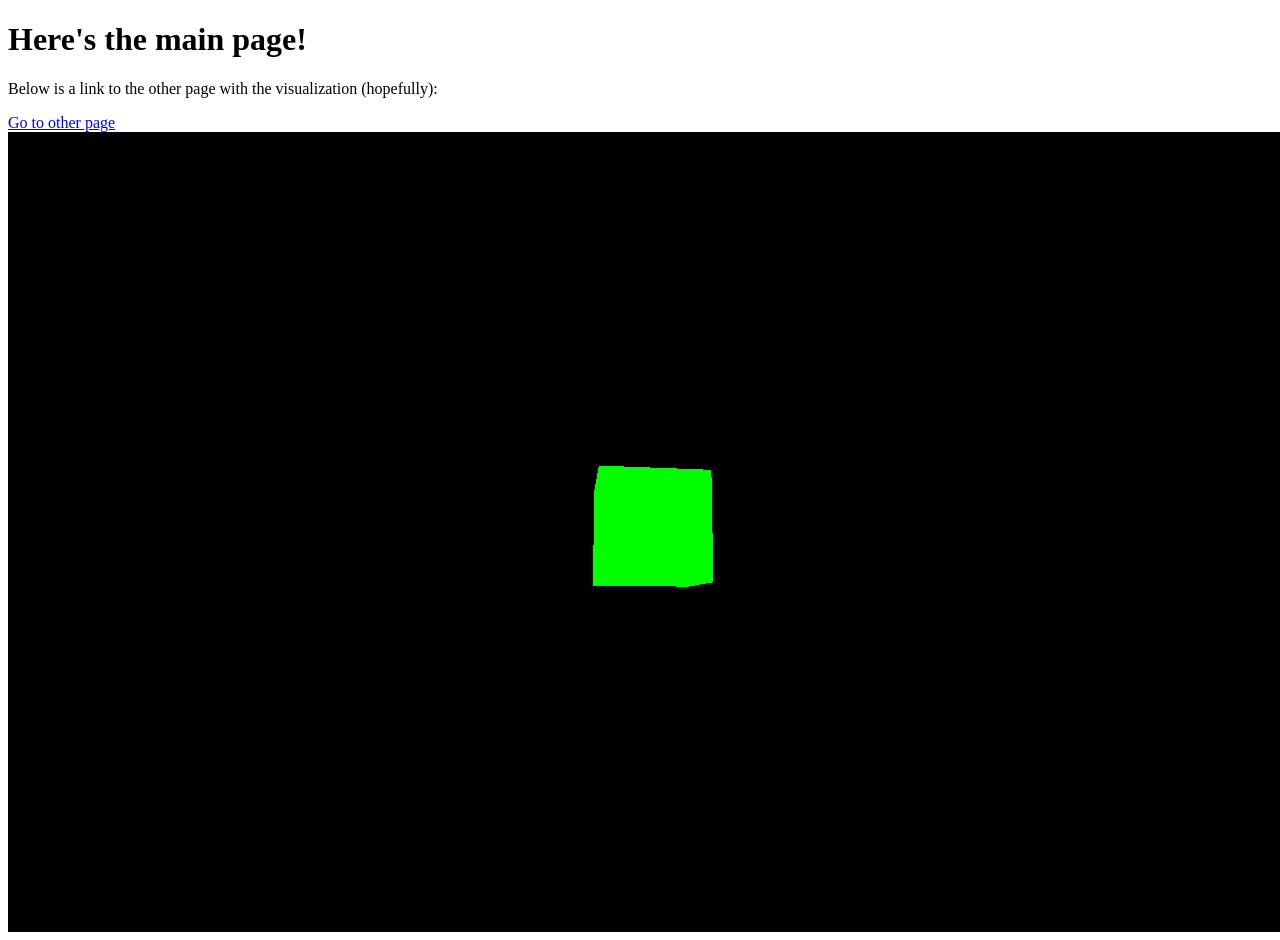
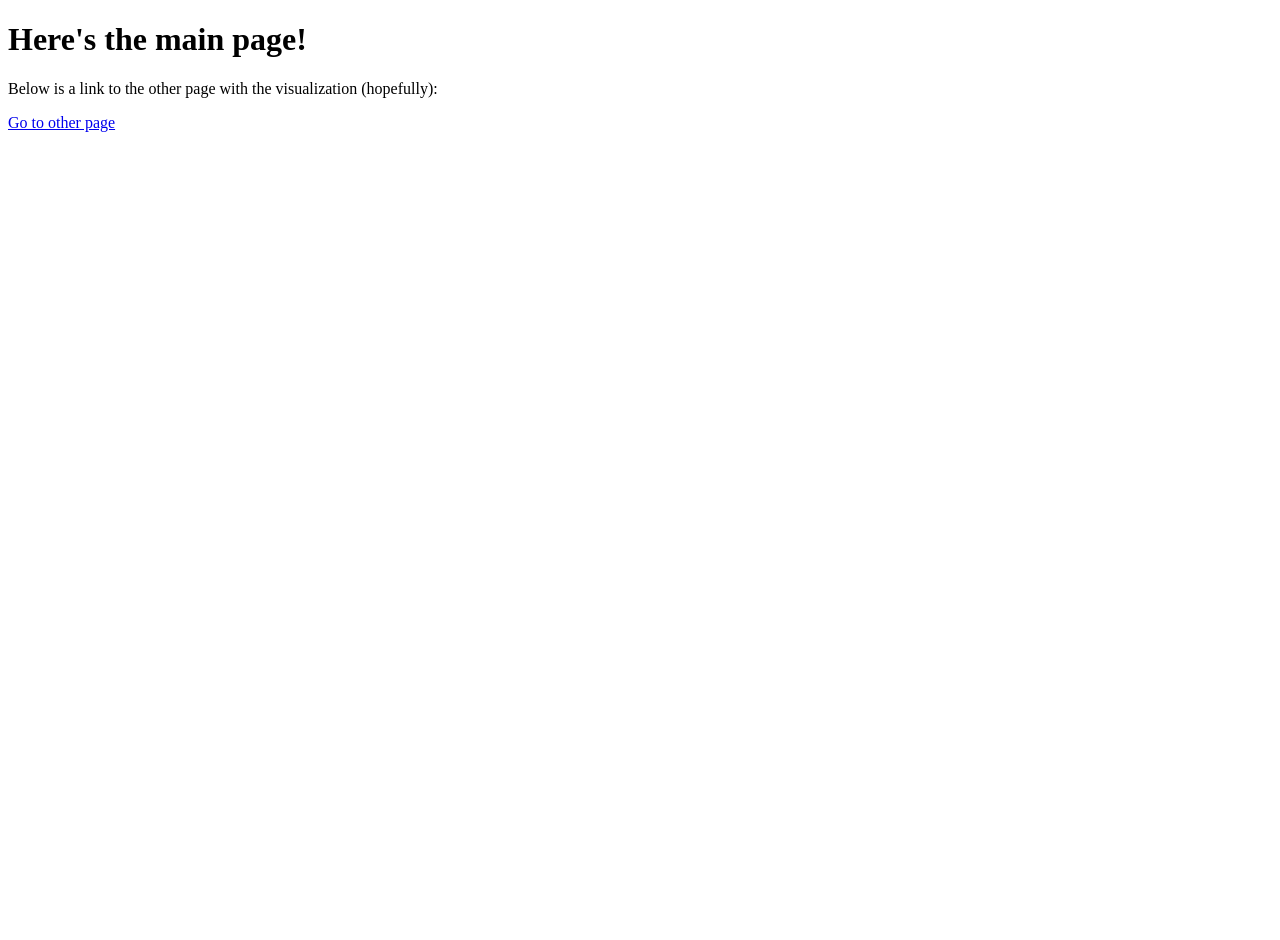
Before and after one commit to pumpkinpieter/no_vite, a website: page index.html in a window 1280 px wide. After the commit the page ends 800 px from the top, so only its background shows below. Drawn offline with nearby package versions, Linux system fonts and the light colour scheme.

Commit message:
Removing visualization from main page (should only be on other page).

```diff
--- a/index.html
+++ b/index.html
@@ -14,5 +14,5 @@
   <h1>Here's the main page!</h1>
   <p>Below is a link to the other page with the visualization (hopefully): </p>
   <a href="./nested/index.html">Go to other page</a>
-<script type="module" src="main.js"></script>
+<!--<script type="module" src="main.js"></script>-->
 </body>
```
